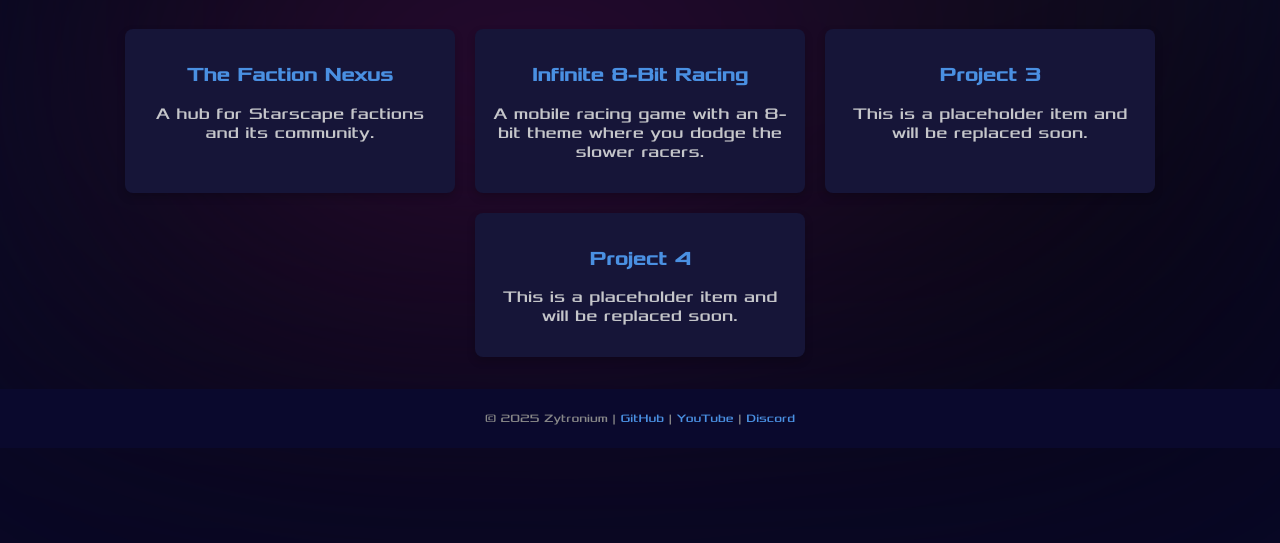
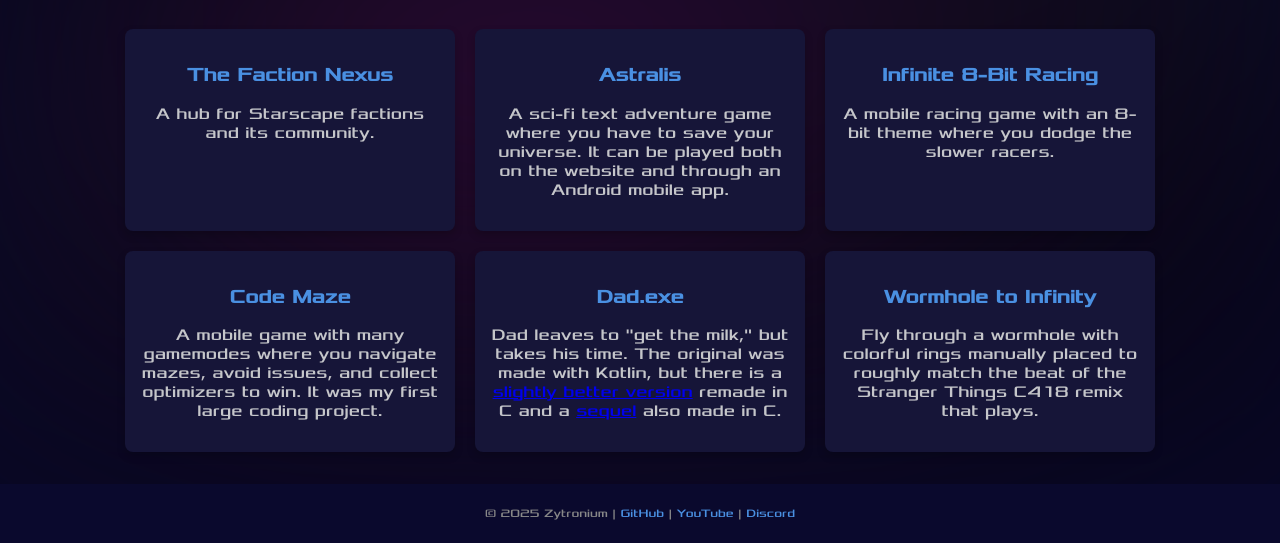
Before and after one commit to Zytronium/Zytronium, a plain HTML site: page index.html in a window 1280 px wide. Shown: the part 393-936 px from the top of the page. Before the commit the page ends 841 px from the top, so only its background shows below. Drawn offline with Linux system fonts and the light colour scheme.

Commit message:
Added four new projects to the project list.

```diff
--- a/index.html
+++ b/index.html
@@ -27,16 +27,24 @@
                 <p>A hub for Starscape factions and its community.</p>
             </div>
             <div class="project-item">
+                <h3><a href="https://zytronium.github.io/atlas-hack_sprint_adventure/">Astralis</a></h3>
+                <p>A sci-fi text adventure game where you have to save your universe. It can be played both on the website and through an Android mobile app.</p>
+            </div>
+            <div class="project-item">
                 <h3><a href="https://play.google.com/store/apps/details?id=com.zytronium.a8bitracing">Infinite 8-Bit Racing</a></h3>
                 <p>A mobile racing game with an 8-bit theme where you dodge the slower racers.</p>
             </div>
             <div class="project-item">
-                <h3><a href="">Project 3</a></h3>
-                <p>This is a placeholder item and will be replaced soon.</p>
+                <h3><a href="https://play.google.com/store/apps/details?id=com.zytronium.CodeMaze">Code Maze</a></h3>
+                <p>A mobile game with many gamemodes where you navigate mazes, avoid issues, and collect optimizers to win. It was my first large coding project.</p>
             </div>
             <div class="project-item">
-                <h3><a href="">Project 4</a></h3>
-                <p>This is a placeholder item and will be replaced soon.</p>
+                <h3><a href="https://github.com/Zytronium/dad.exe/releases/tag/v1.1.0-milk">Dad.exe</a></h3>
+                <p>Dad leaves to "get the milk," but takes his time. The original was made with Kotlin, but there is a <a href="https://github.com/Zytronium/dad">slightly better version</a> remade in C and a <a href="https://github.com/Zytronium/dad_exe_2">sequel</a> also made in C.</p>
+            </div>
+            <div class="project-item">
+                <h3><a href="https://zytronium.itch.io/wormhole-2-infinity">Wormhole to Infinity</a></h3>
+                <p>Fly through a wormhole with colorful rings manually placed to roughly match the beat of the Stranger Things C418 remix that plays.</p>
             </div>
         </div>
     </section>
```
